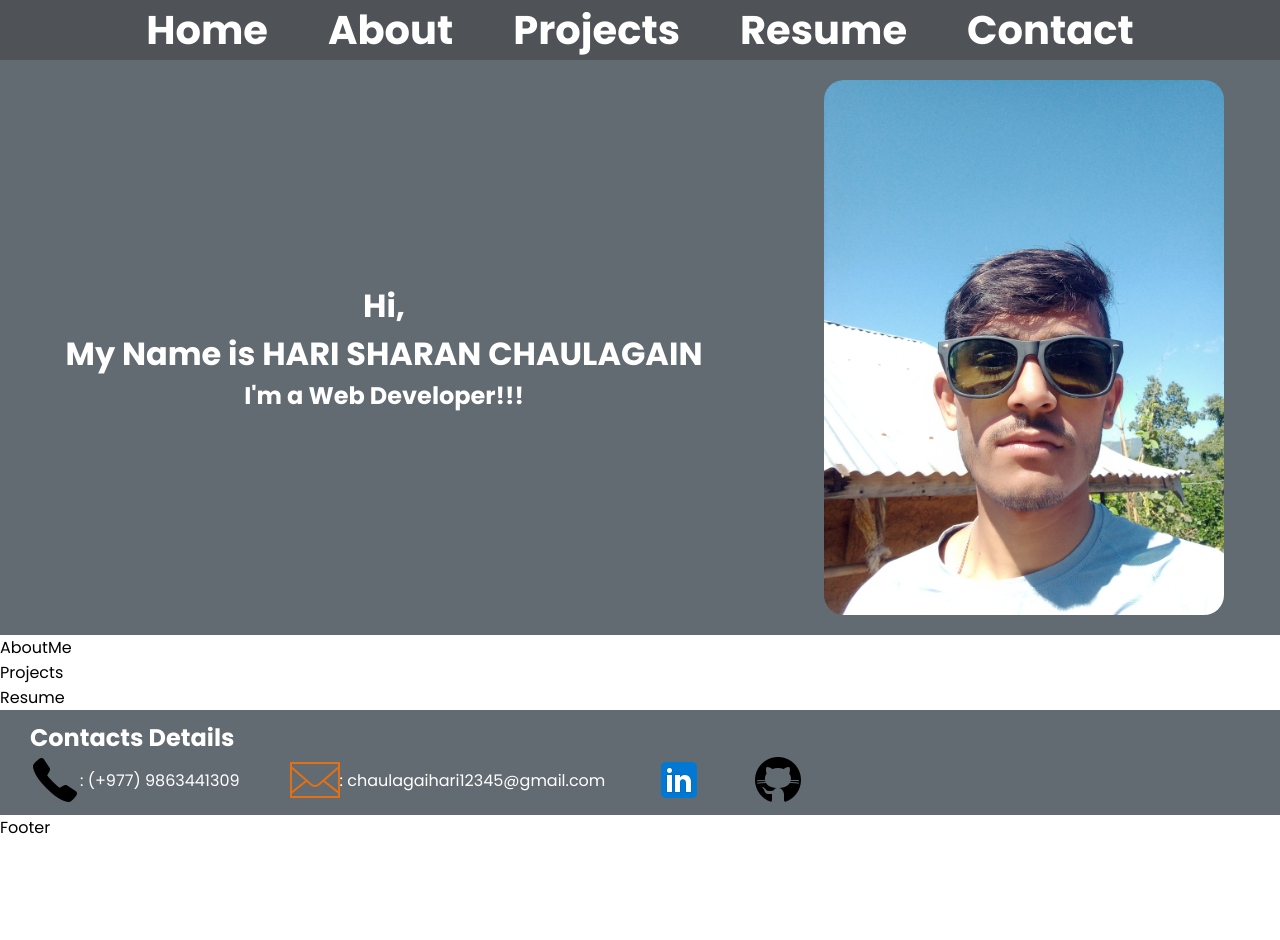
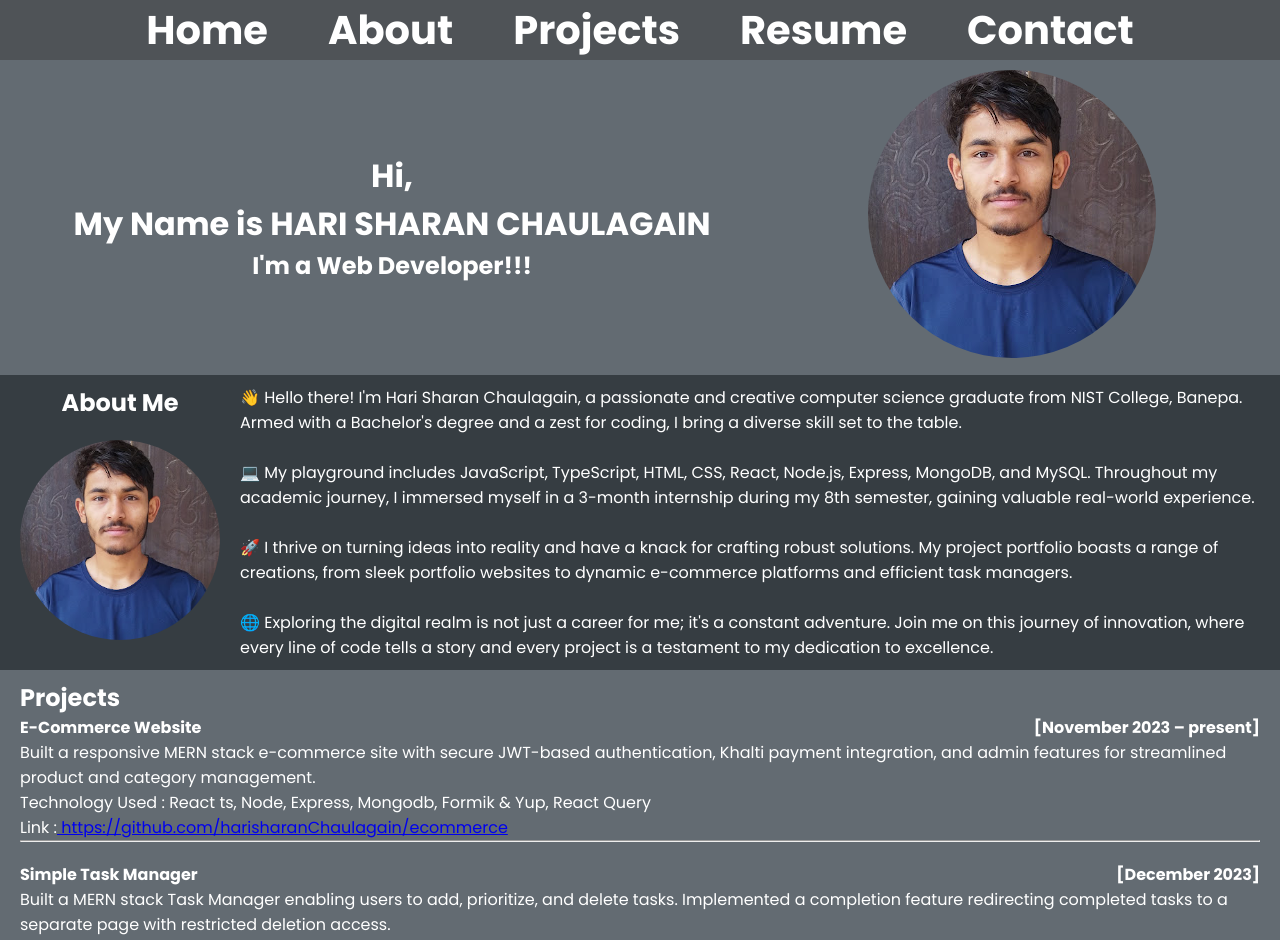
Before and after one commit to harisharanChaulagain/portfolio-website, a React (Vite) app: page / in a window 1280 px wide. Shown: the top 940 px of the page. Before the commit the page ends 840 px from the top, so only its background shows below. Built offline with nearby package versions, Linux system fonts and the light colour scheme.

Commit message:
feat:Project section

```diff
--- /dev/null
+++ b/src/components/AboutMe/AboutMe.scss
@@ -0,0 +1,26 @@
+@import "../../css-config/mixins.scss";
+.about-main {
+  padding: 10px 20px;
+  color: #ffffff;
+  background: #363d42;
+  .main-section {
+    display: flex;
+    flex-direction: column;
+    @include md {
+      flex-direction: row;
+      gap: 20px;
+    }
+    .first {
+      display: flex;
+      flex-direction: column;
+      justify-content: center;
+      align-items: center;
+      .aboutme-image {
+        height: 200px;
+        border-radius: 50%;
+        margin-top: 20px;
+        margin-bottom: 20px;
+      }
+    }
+  }
+}
--- a/src/components/AboutMe/AboutMe.tsx
+++ b/src/components/AboutMe/AboutMe.tsx
@@ -1,5 +1,43 @@
+import "./AboutMe.scss";
+import aboutMeImage from "../../assets/hari1.jpg";
+
 const AboutMe = () => {
-  return <div>AboutMe</div>;
+  return (
+    <div className="about-main">
+      <div className="main-section">
+        <div className="first">
+          <h2>About Me</h2>
+          <img
+            src={aboutMeImage}
+            alt="about me image"
+            className="aboutme-image"
+          />
+        </div>
+        <div>
+          👋 Hello there! I'm Hari Sharan Chaulagain, a passionate and creative
+          computer science graduate from NIST College, Banepa. Armed with a
+          Bachelor's degree and a zest for coding, I bring a diverse skill set
+          to the table.
+          <br />
+          <br />
+          💻 My playground includes JavaScript, TypeScript, HTML, CSS, React,
+          Node.js, Express, MongoDB, and MySQL. Throughout my academic journey,
+          I immersed myself in a 3-month internship during my 8th semester,
+          gaining valuable real-world experience.
+          <br /> <br />
+          🚀 I thrive on turning ideas into reality and have a knack for
+          crafting robust solutions. My project portfolio boasts a range of
+          creations, from sleek portfolio websites to dynamic e-commerce
+          platforms and efficient task managers.
+          <br /> <br />
+          🌐 Exploring the digital realm is not just a career for me; it's a
+          constant adventure. Join me on this journey of innovation, where every
+          line of code tells a story and every project is a testament to my
+          dedication to excellence.
+        </div>
+      </div>
+    </div>
+  );
 };
 
 export default AboutMe;
--- a/src/components/Home/Home.scss
+++ b/src/components/Home/Home.scss
@@ -4,7 +4,8 @@
   background: #636b72;
   display: flex;
   flex-direction: column;
-  padding: 20px 0px;
+  padding: 10px 20px;
+
   @include md {
     flex-direction: row;
     justify-content: space-between;
@@ -29,14 +30,8 @@
       width: 40%;
       order: 2;
     }
-    .img-container {
-      height: 535px;
-      width: 400px;
-      img {
-        width: 100%;
-        height: 100%;
-        border-radius: 20px;
-      }
+    img {
+      border-radius: 50%;
     }
   }
 }
--- a/src/components/Home/Home.tsx
+++ b/src/components/Home/Home.tsx
@@ -1,5 +1,5 @@
 import "./Home.scss";
-import image from "../../assets/img1.jpg";
+import image from "../../assets/hari1.jpg";
 
 const Home = () => {
   return (
@@ -10,7 +10,7 @@ const Home = () => {
         <h2>I'm a Web Developer!!!</h2>
       </div>
       <div className="second">
-        <div className="img-container">
+        <div>
           <img src={image} alt="image" />
         </div>
       </div>
--- /dev/null
+++ b/src/components/Projects/Projects.scss
@@ -0,0 +1,15 @@
+@import "../../css-config/mixins.scss";
+
+.project-main {
+  color: #ffffff;
+  background: #636b72;
+  padding: 10px 20px;
+  .title {
+    display: flex;
+    justify-content: space-between;
+    font-weight: 700;
+  }
+  hr {
+    margin-bottom: 20px;
+  }
+}
--- a/src/components/Projects/Projects.tsx
+++ b/src/components/Projects/Projects.tsx
@@ -1,5 +1,52 @@
+import "./Projects.scss";
+
+const projectsList = [
+  {
+    title: "E-Commerce Website",
+    duration: "November 2023 – present",
+    description:
+      " Built a responsive MERN stack e-commerce site with secure JWT-based authentication, Khalti payment integration, and admin features for streamlined product and category management.",
+    technology: " React ts, Node, Express, Mongodb, Formik & Yup, React Query",
+    link: " https://github.com/harisharanChaulagain/ecommerce ",
+  },
+  {
+    title: "Simple Task Manager",
+    duration: "December 2023",
+    description:
+      " Built a MERN stack Task Manager enabling users to add, prioritize, and delete tasks. Implemented a completion feature redirecting completed tasks to a separate page with restricted deletion access.",
+    technology: " React, Express js, Node js, Mongodb",
+    link: " https://github.com/harisharanChaulagain/simple-task-manager  ",
+  },
+];
+
 const Projects = () => {
-  return <div>Projects</div>;
+  return (
+    <div className="project-main">
+      <div>
+        <h2>Projects</h2>
+        {projectsList.map((project, index) => (
+          <div key={index}>
+            <div className="title">
+              <span>{project.title}</span>
+              <span>[{project.duration}]</span>
+            </div>
+            <div>{project.description}</div>
+            <div>
+              <span>Technology Used :</span>
+              <span>{project.technology}</span>
+            </div>
+            <div>
+              <span>Link :</span>
+              <a href={project.link} target="_blank" rel="noopener noreferrer">
+                {project.link}
+              </a>
+            </div>
+            <hr />
+          </div>
+        ))}
+      </div>
+    </div>
+  );
 };
 
 export default Projects;
```
Also changed, not shown: src/assets/hari1.jpg (added).
